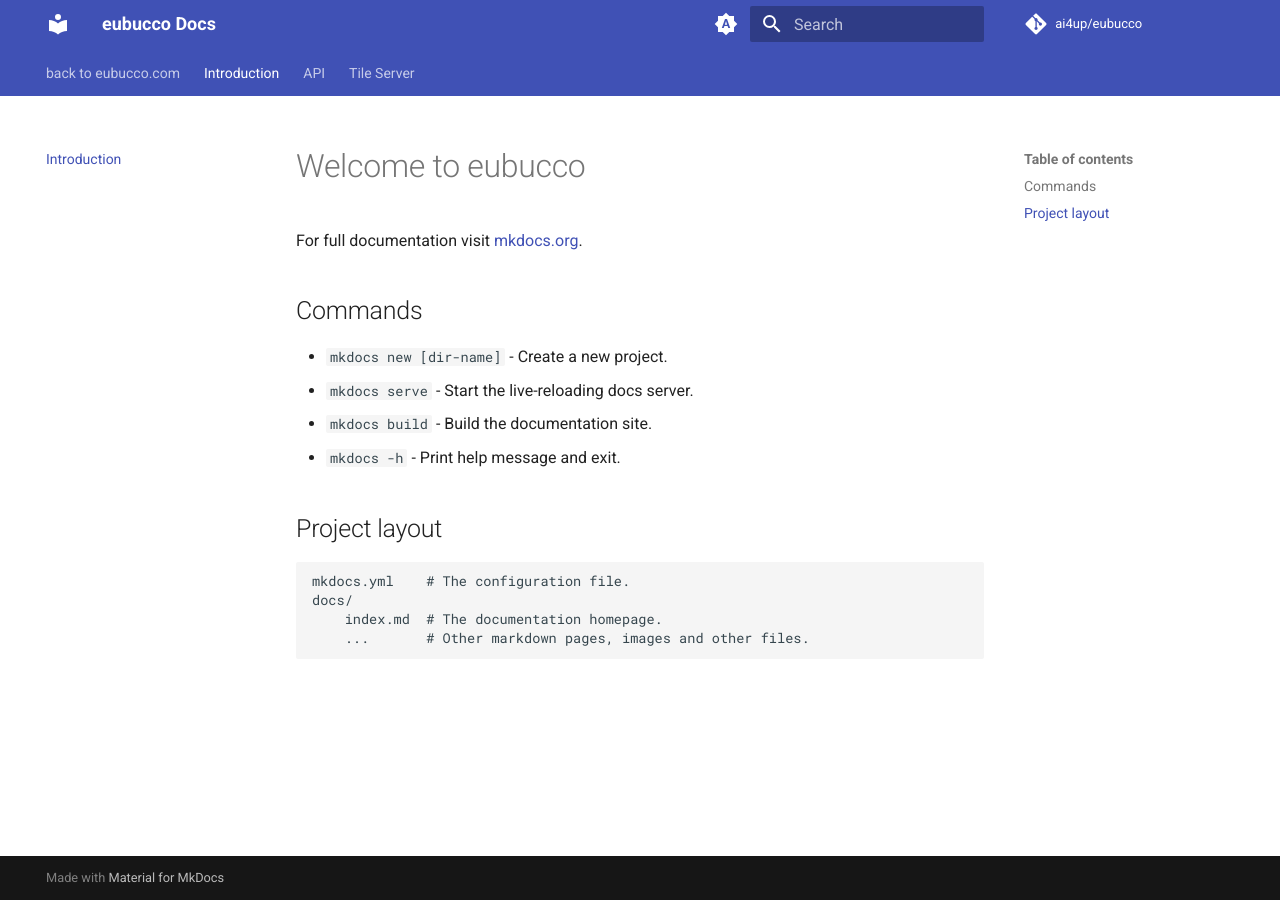
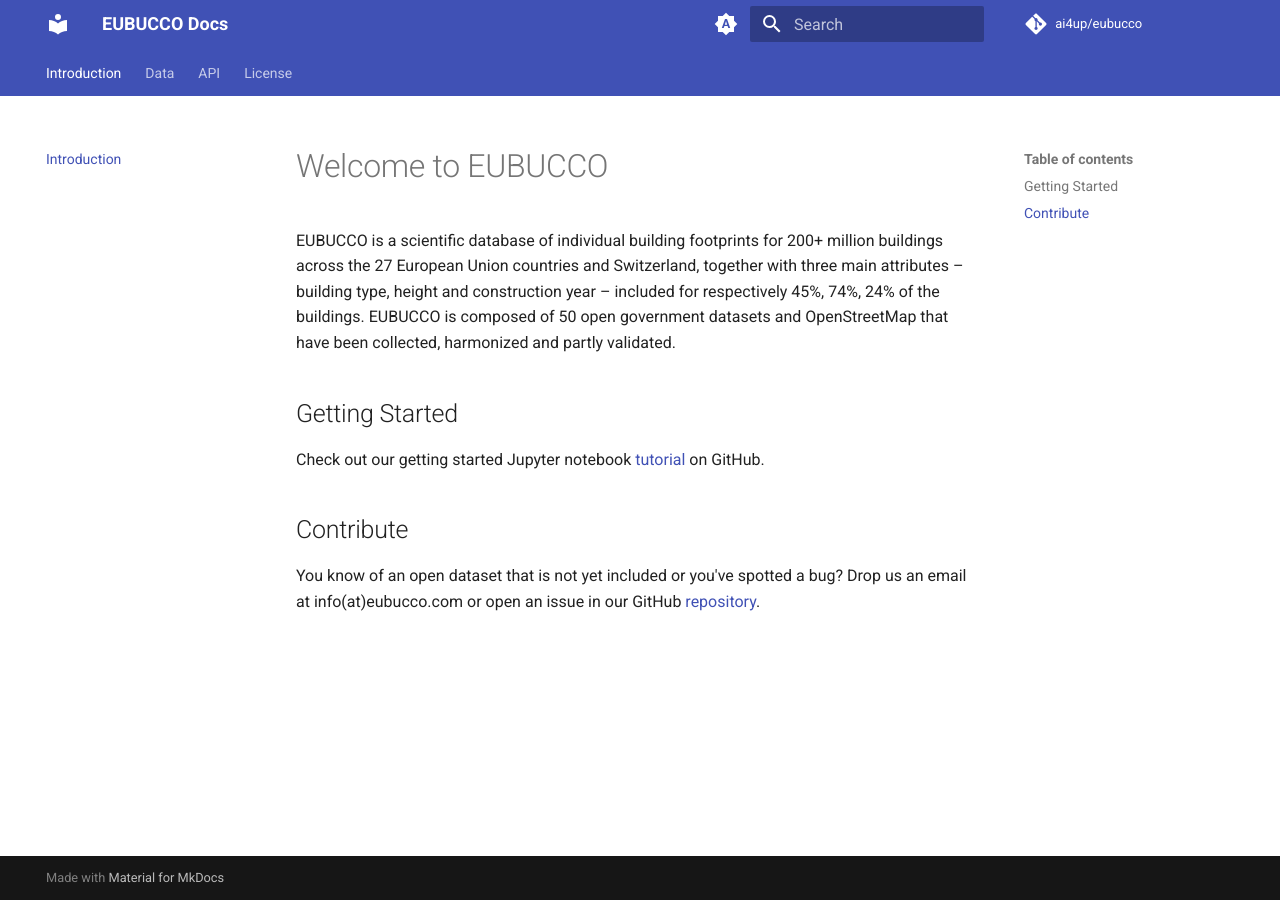
Before and after one commit to ai4up/eubucco.com, an MkDocs documentation site: the page built from docs/index.md, in a window 1280 px wide. Built offline with MkDocs 1.6.1 and Material for MkDocs 9.7.7, drawn with Linux system fonts in a browser that asks for light colours; comment, search, counter and statistics services are not loaded.

Commit message:
Add data & license section to docs
Data structure and metadata / additonal files information are taken from
first submitted draft.

```diff
--- a/docs/index.md
+++ b/docs/index.md
@@ -1,17 +1,9 @@
-# Welcome to eubucco
+# Welcome to EUBUCCO
 
-For full documentation visit [mkdocs.org](https://www.mkdocs.org).
+EUBUCCO is a scientific database of individual building footprints for 200+ million buildings across the 27 European Union countries and Switzerland, together with three main attributes – building type, height and construction year – included for respectively 45%, 74%, 24% of the buildings. EUBUCCO is composed of 50 open government datasets and OpenStreetMap that have been collected, harmonized and partly validated.
 
-## Commands
+## Getting Started
+Check out our getting started Jupyter notebook [tutorial](https://github.com/ai4up/eubucco/blob/main/tutorials/getting-started.ipynb) on GitHub.
 
-* `mkdocs new [dir-name]` - Create a new project.
-* `mkdocs serve` - Start the live-reloading docs server.
-* `mkdocs build` - Build the documentation site.
-* `mkdocs -h` - Print help message and exit.
-
-## Project layout
-
-    mkdocs.yml    # The configuration file.
-    docs/
-        index.md  # The documentation homepage.
-        ...       # Other markdown pages, images and other files.
+## Contribute
+You know of an open dataset that is not yet included or you've spotted a bug? Drop us an email at info(at)eubucco.com or open an issue in our GitHub [repository](https://github.com/ai4up/eubucco).
--- a/mkdocs.yml
+++ b/mkdocs.yml
@@ -1,13 +1,12 @@
-site_name: eubucco Docs
+site_name: EUBUCCO Docs
 repo_url: https://github.com/ai4up/eubucco
 repo_name: ai4up/eubucco
 
 nav:
-    - 'back to eubucco.com': 'https://eubucco.com/'
-
     - Introduction: 'index.md'
+    - Data: 'data.md'
     - API: 'api.md'
-    - Tile Server: 'tile_server.md'
+    - License: 'license.md'
 
 theme:
   name: material
```
Also changed, not shown: docs/data.md (added, +44 -0 lines), docs/license.md (added, +7 -0 lines), docs/tile_server.md (deleted, +0 -5 lines).
